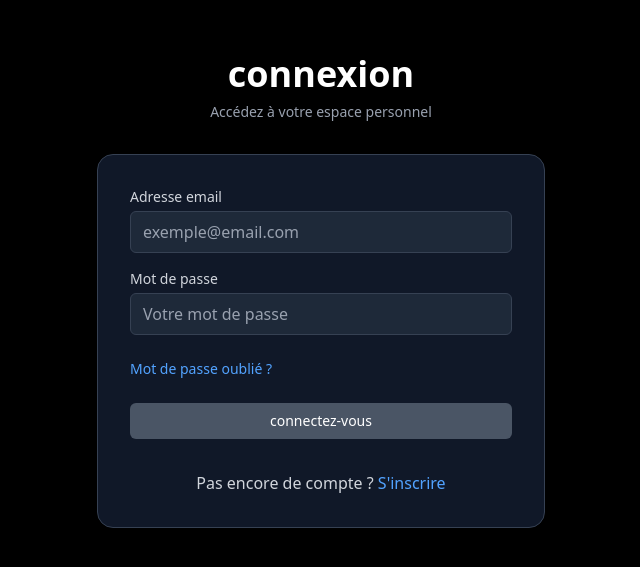
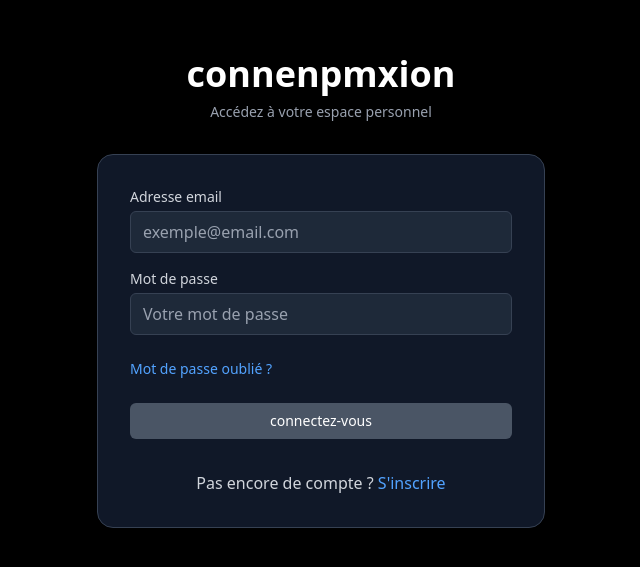
Before and after one commit to sokhna-lala/CineCritique-Frontend, a React (Vite) app: page /login in a window 1280 px wide. Shown: the part 109-676 px from the top of the page, without its empty margins (319-959 px from the left). Built offline with nearby package versions, Linux system fonts and the light colour scheme.

Commit message:
Correction / mise à jour de la page Login

```diff
--- a/src/pages/login.tsx
+++ b/src/pages/login.tsx
@@ -55,7 +55,7 @@ const Login: React.FC = () => {
 
         <div className="text-center">
           <h2 className="text-4xl font-extrabold text-white">
-            connexion
+            connenpmxion
           </h2>
           <p className="mt-2 text-sm text-gray-400">
             Accédez à votre espace personnel
```
